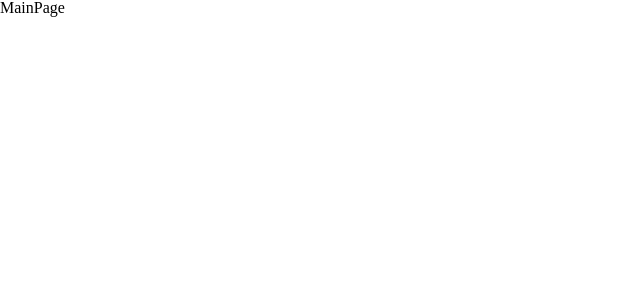
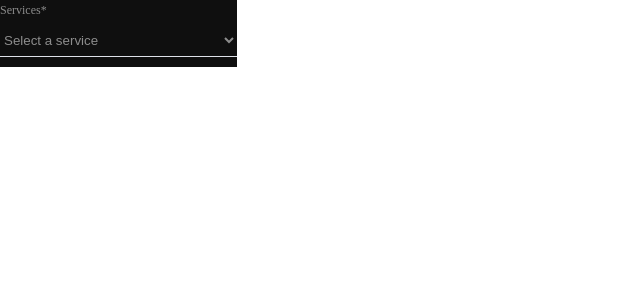
Before and after one commit to GhosttGroup/ghost-group, a React (Create React App) app: page / in a window 1280 px wide. Shown: the top 300 px of the page, without its empty margins (0-640 px from the left). Built offline with nearby package versions, Linux system fonts and the light colour scheme.

Commit message:
custom select

```diff
--- a/package.json
+++ b/package.json
@@ -12,6 +12,7 @@
     "@types/react-dom": "^18.2.10",
     "@types/react-router-dom": "^5.3.3",
     "react": "^18.2.0",
+    "react-icons": "^4.11.0",
     "react-router": "^5.1.2",
     "react-router-dom": "5",
     "react-scripts": "5.0.1",
--- /dev/null
+++ b/src/common/components/elements/Select/Select.tsx
@@ -0,0 +1,41 @@
+import React, { useState } from 'react';
+import { TfiAngleDown } from 'react-icons/tfi';
+import './select.css';
+
+interface SelectProps {
+  options: { label: string; value: string }[];
+  name?: string;
+  onChange?: (selectedValue: string) => void;
+  embeddedText?: string;
+  defaultText?: string;
+}
+
+function Select({ options, onChange, embeddedText, defaultText }: SelectProps) {
+  const [selectedValue, setSelectedValue] = useState('');
+
+  return (
+    <div className='container__select'>
+      {embeddedText && <label className='custom__label'>{embeddedText + '*'}</label>}
+      <select
+        className='custom__select'
+        value={selectedValue}
+        onChange={event => {
+          const newValue = event.target.value;
+          setSelectedValue(newValue);
+          if (onChange) {
+            onChange(newValue);
+          }
+        }}
+      >
+        <option>{defaultText}</option>
+        {options.map(option => (
+          <option key={option.value} value={option.value}>
+            {option.label}
+          </option>
+        ))}
+      </select>
+    </div>
+  );
+}
+
+export default Select;
--- /dev/null
+++ b/src/common/components/elements/Select/index.ts
@@ -0,0 +1,3 @@
+import Select from './Select';
+
+export default Select;
--- /dev/null
+++ b/src/common/components/elements/Select/select.css
@@ -0,0 +1,38 @@
+.container__select {
+    display: flex;
+    flex-direction: column;
+    gap: 4px;
+    width: 237px;
+    padding: 0 0 10px 0;
+    background-color: #0F0F0F;
+}
+
+.custom__label {
+    color: var(--secondary-gray);
+    font-size: var(--font-size-xs);
+    line-height: 20px;
+}
+
+.custom__select {
+    padding: 0 !important;
+    border: none;
+    border-bottom: var(--border-width-sm) solid var(--primary-border-color);
+    height: 33px;
+    color: var(--secondary-gray);
+    border-radius: 0;
+    background: none;
+    width: 100%;
+}
+
+.custom__select:disabled {
+    cursor: not-allowed;
+    background-color: var(--primary-color);
+}
+
+.custom__select:hover {
+    border-color: var(--primary-color);
+}
+
+.custom__select:focus {
+    outline: none;
+}
--- a/src/pages/MainPage/MainPage.tsx
+++ b/src/pages/MainPage/MainPage.tsx
@@ -1,7 +1,20 @@
 import React from 'react';
+import Select from '../../common/components/elements/Select';
 
 const MainPage = () => {
-  return <>MainPage</>;
+  const options = [
+    { label: 'Frontend', value: 'Frontend' },
+    { label: 'Backend', value: 'Backend' },
+    { label: 'DevOps', value: 'DevOps' },
+  ];
+  const handleSelectChange = (selectedValue: string) => {
+    // Обработка изменения значения Select
+    console.log(`Selected value: ${selectedValue}`);
+  };
+
+  return (
+    <Select defaultText='Select a service' embeddedText='Services' options={options} onChange={handleSelectChange} />
+  );
 };
 
 export default MainPage;
```
Also changed, not shown: src/common/components/elements/Input/Input.tsx (+6 -1 lines), 1 other file (tests, documents, lock files or other folders).
